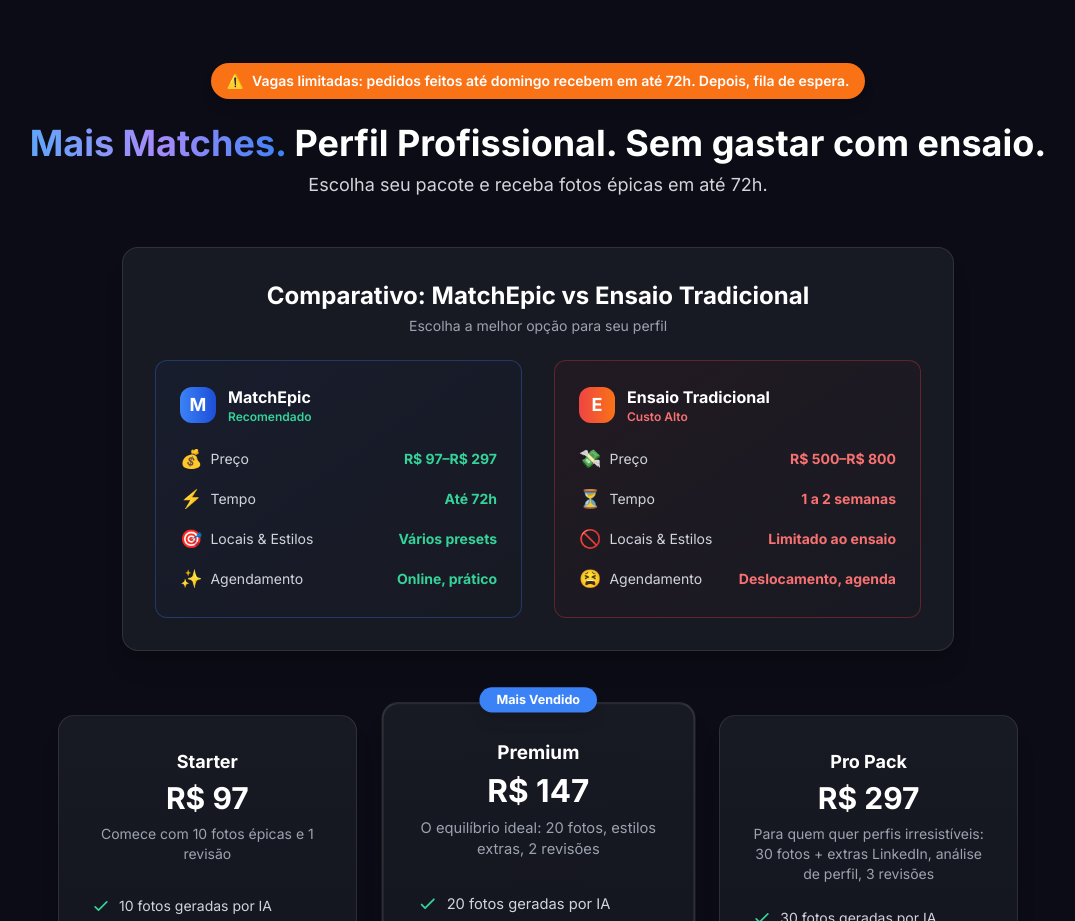
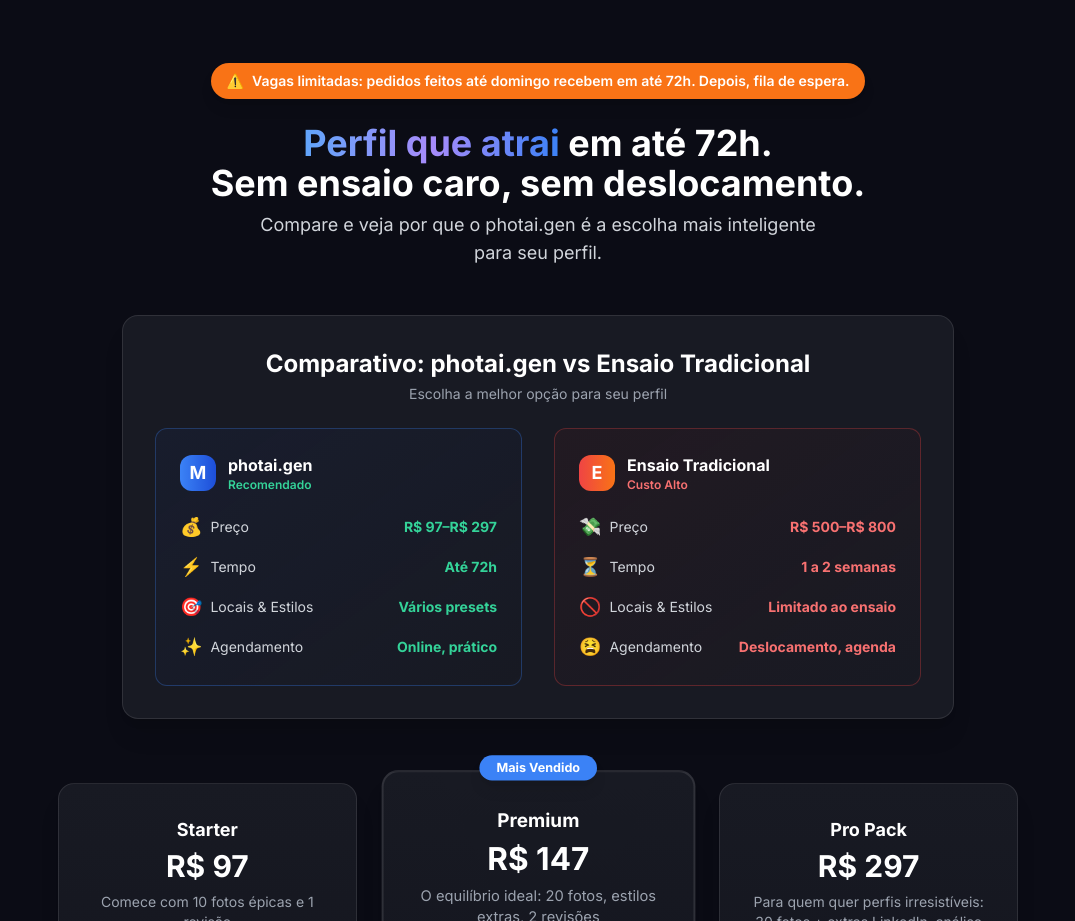
Before and after one commit to Aouza/matchepic, a Next.js app: page / in a window 1280 px wide. Shown: the part 3940-4861 px from the top of the page, without its empty margins (102-1177 px from the left). Built offline with nearby package versions, Linux system fonts and the light colour scheme.

Commit message:
refactor: melhora copy do header de preços para focar em resultados e praticidade

```diff
--- a/src/components/PricingUrgencyHeader.tsx
+++ b/src/components/PricingUrgencyHeader.tsx
@@ -13,35 +13,38 @@
         </div>
         <h2 className="text-3xl sm:text-4xl font-bold text-center mb-2">
           <span className="bg-gradient-to-r from-blue-400 via-purple-400 to-blue-500 bg-clip-text text-transparent">
-            Mais Matches.
+            Perfil que atrai
           </span>{" "}
-          Perfil Profissional. Sem gastar com ensaio.
+          em até 72h.
+          <br />
+          Sem ensaio caro, sem deslocamento.
         </h2>
         <p className="text-base sm:text-lg text-gray-300 text-center max-w-xl">
-          Escolha seu pacote e receba fotos épicas em até 72h.
+          Compare e veja por que o photai.gen é a escolha mais inteligente para
+          seu perfil.
         </p>
       </div>
     </div>
-    {/* Comparativo MatchEpic vs Ensaio Tradicional */}
+    {/* Comparativo photai.gen vs Ensaio Tradicional */}
     <div className="max-w-4xl mx-auto px-4 sm:px-6 lg:px-8 mb-16">
       <div className="bg-[#181A23] border border-white/10 rounded-2xl shadow-xl p-8">
         <div className="text-center mb-2">
           <h3 className="text-xl sm:text-2xl font-bold text-white mb-1">
-            Comparativo: MatchEpic vs Ensaio Tradicional
+            Comparativo: photai.gen vs Ensaio Tradicional
           </h3>
           <p className="text-gray-400 text-sm">
             Escolha a melhor opção para seu perfil
           </p>
         </div>
         <div className="grid grid-cols-1 md:grid-cols-2 gap-8 mt-6">
-          {/* MatchEpic */}
+          {/* photai.gen */}
           <div className="rounded-xl border border-blue-500/30 bg-gradient-to-br from-blue-900/10 to-blue-900/0 p-6 flex flex-col gap-3">
             <div className="flex items-center gap-3 mb-2">
               <div className="w-9 h-9 rounded-xl bg-gradient-to-r from-blue-500 to-blue-700 flex items-center justify-center text-white font-bold text-lg">
                 M
               </div>
               <div>
-                <h4 className="text-base font-bold text-white">MatchEpic</h4>
+                <h4 className="text-base font-bold text-white">photai.gen</h4>
                 <p className="text-emerald-400 text-xs font-semibold">
                   Recomendado
                 </p>
```
